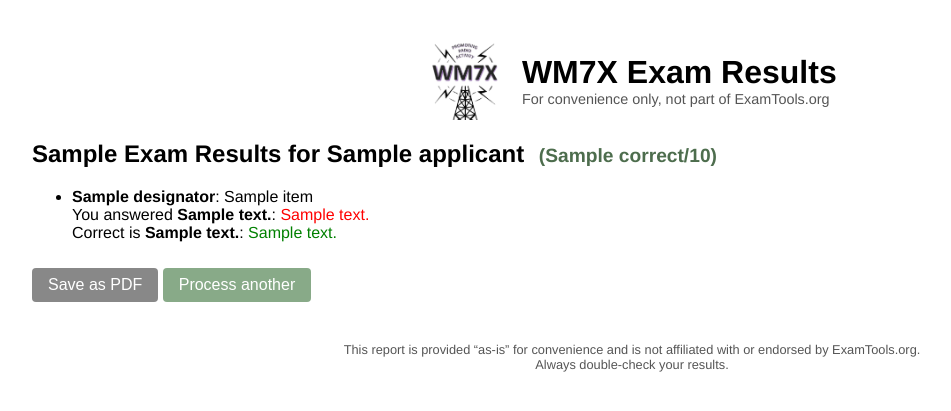
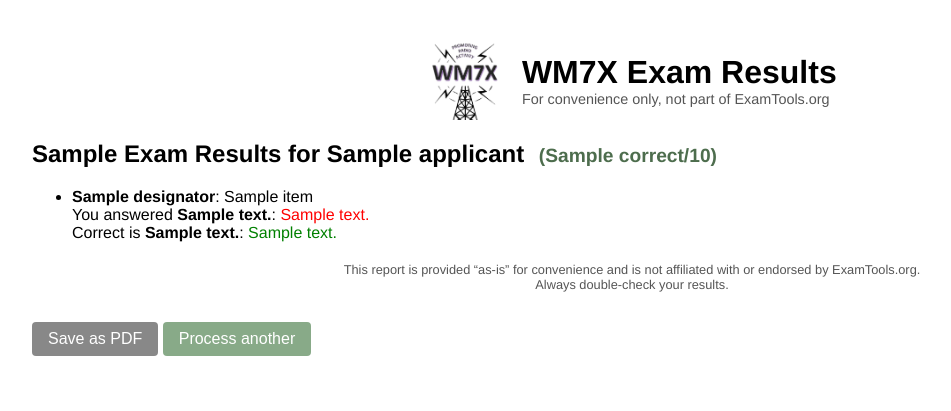
Before and after one commit to jpasqua/wm7x-exam-results, a Flask app: template templates/report.html in a window 1280 px wide. Shown: the top 411 px of the page, without its empty margins (8-959 px from the left). Run offline with Flask 3, Linux system fonts and the light colour scheme; the template is opened without the code that fills it: most values are stand-ins (such as "Sample title", 1, 10 or a date in 2020).

Commit message:
Put the disclaimer above buttons for cleaner screenshots

```diff
--- a/static/css/style.css
+++ b/static/css/style.css
@@ -187,7 +187,8 @@ details.help-section[open] summary {
 .disclaimer {
   font-size: 0.8em;
   color: #555;
-  margin-top: 40px;
+  margin-top: 20px;
+  margin-bottom: 20px;
   text-align: center;
 }
 
--- a/templates/report.html
+++ b/templates/report.html
@@ -26,6 +26,11 @@
 {% endfor %}
 </ul>
 
+<footer class="disclaimer">
+  <p>This report is provided “as-is” for convenience and is not affiliated with or endorsed by ExamTools.org.<br>
+  Always double-check your results.</p>
+</footer>
+
 <button type="button" class="button no-print" onclick="window.print()">
     Save as PDF
 </button>
@@ -34,9 +39,4 @@
     <button type="submit" class="button no-print button-muted">Process another</button>
 </form>
 
-<footer class="disclaimer">
-  <p>This report is provided “as-is” for convenience and is not affiliated with or endorsed by ExamTools.org.<br>
-  Always double-check your results.</p>
-</footer>
-
 {% endblock %}
```
